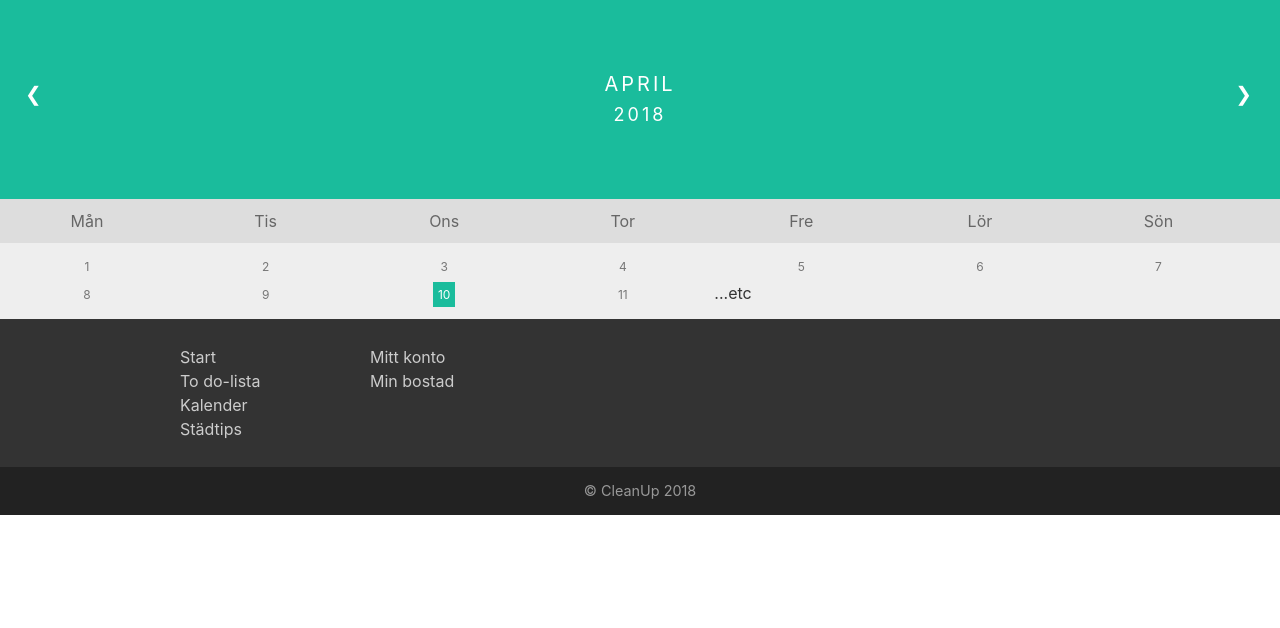
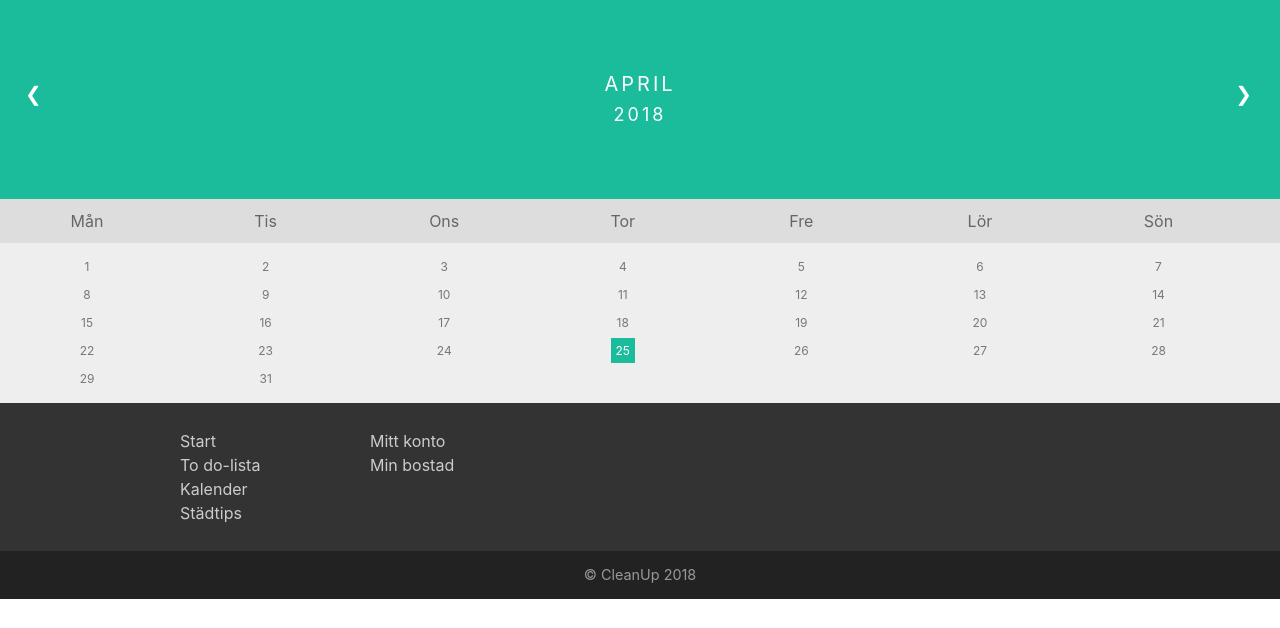
Before and after one commit to christopherlindberg1/CleanUp, a Flask app: page /calendar.html/ in a window 1280 px wide. Shown: the part 57-685 px from the top of the page. Run offline with Flask 2, Linux system fonts and the light colour scheme; some libraries are stand-ins or nearby versions.

Commit message:
Uppdaterar kalendern

```diff
--- a/project-files/templates/calendar.html
+++ b/project-files/templates/calendar.html
@@ -31,9 +31,27 @@
             <li>7</li>
             <li>8</li>
             <li>9</li>
-            <li><span class="active">10</span></li>
+            <li>10</li>
             <li>11</li>
-            ...etc
+            <li>12</li>
+            <li>13</li>
+            <li>14</li>
+            <li>15</li>
+            <li>16</li>
+            <li>17</li>
+            <li>18</li>
+            <li>19</li>
+            <li>20</li>
+            <li>21</li>
+            <li>22</li>
+            <li>23</li>
+            <li>24</li>
+            <li><span class="active">25</span></li>
+            <li>26</li>
+            <li>27</li>
+            <li>28</li>
+            <li>29</li>
+            <li>31</li>
         </ul>
     </main>
 
```
